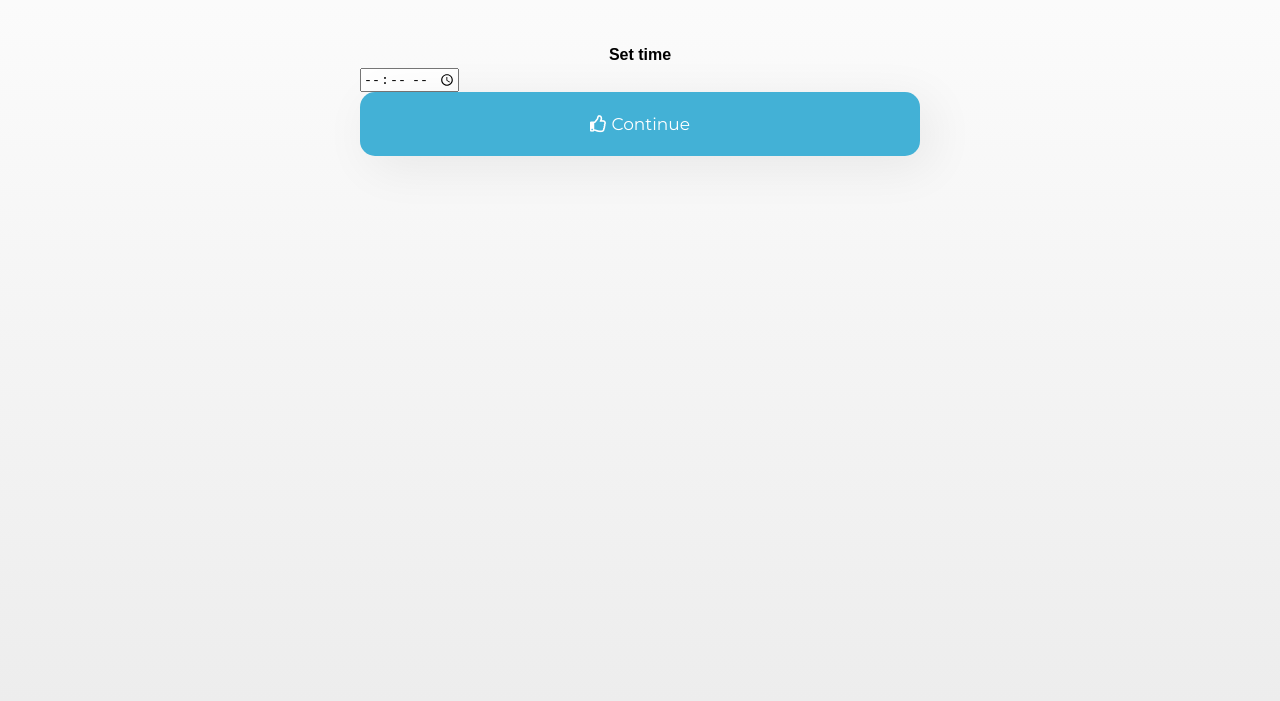
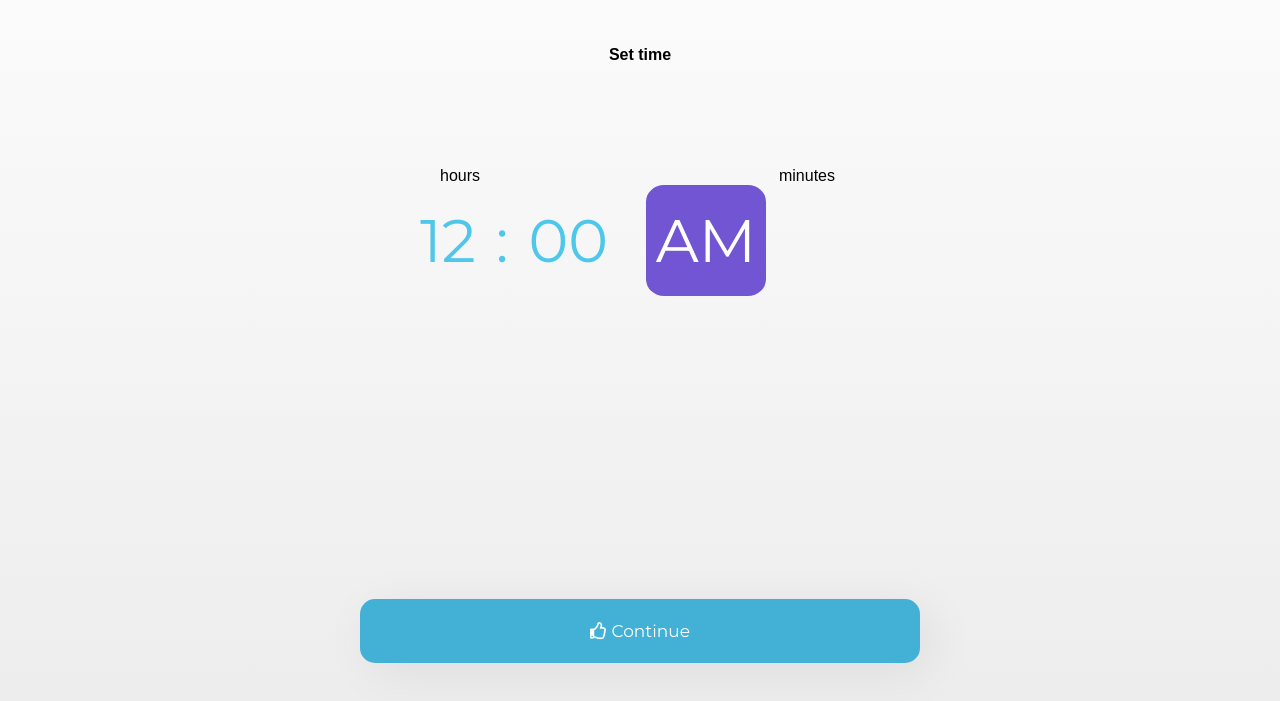
Before and after one commit to Kyubio/app, a plain HTML site: page src/setTimer.html in a window 1280 px wide. Shown: the part 97-798 px from the top of the page. Drawn offline with Linux system fonts and the light colour scheme; files whose address does not match are found by name.

Commit message:
timer input styled

```diff
--- a/src/css/style-dashboard.scss
+++ b/src/css/style-dashboard.scss
@@ -1,3 +1,8 @@
+.content-container {
+    position: relative;
+    height: 90vh;
+}
+
 #session-button {
     width: 100%;
     color: white;
@@ -9,7 +14,6 @@
     padding: 10px 10px 65px 10px;
     outline: none;
     margin: 5px 0 0 0;
-
     p {
         font-family: "Montserrat", sans-serif;
         font-size: 40px;
@@ -17,7 +21,6 @@
         text-align: left;
         margin: 0 0 0 47%;
     }
-
     .cubeView {
         position: absolute;
         left: -60px;
@@ -42,21 +45,24 @@
     width: 100%;
 }
 
+
 /* setTime.php css code*/
+
 .setTime-Title {
     margin: 50px 0 5px 0;
-  font-weight: bold;
+    font-weight: 600;
     text-align: center;
 }
 
 #timerCnfrm {
+    position: absolute;
+    bottom: 0px;
     width: 100%;
     color: white;
     background-color: #43b1d6;
     border-radius: 15px;
     box-shadow: 10px 10px 50px rgba(0, 0, 0, 0.07);
     outline: none;
-
     p {
         font-family: "Montserrat", sans-serif;
         font-size: 17px;
@@ -66,20 +72,97 @@
     }
 }
 
+.time-container {
+    display: flex;
+    justify-content: space-between;
+    width: 100%;
+    padding: 100px 85px 0 80px;
+}
+
+// selecting timer input field
+input[type=time] {
+    border: none;
+    background-color: transparent;
+    color: #4EC7EB;
+    font-size: 60px;
+    font-family: montserrat;
+    width: 100%;
+}
+
+input[type=time]::-webkit-datetime-edit-fields-wrapper {
+    display: flex;
+}
+
+input[type=time]::-webkit-datetime-edit-text {
+    padding: 19px 10px;
+}
+
+
+/* Hour */
+
+input[type=time]::-webkit-datetime-edit-hour-field {
+    background-color: transparent;
+    padding: 19px 10px;
+}
+
+
+/* Minute */
+
+input[type=time]::-webkit-datetime-edit-minute-field {
+    background-color: transparent;
+    padding: 19px 10px;
+}
+
+
+/* AM/PM */
+
+input[type=time]::-webkit-datetime-edit-ampm-field {
+    background-color: #7155d3;
+    border-radius: 15%;
+    color: #fff;
+    padding: 19px 10px;
+}
+
+
+/* 'X' button for resetting/clearing time */
+
+input[type=time]::-webkit-clear-button {
+    display: none;
+}
+
+
+/* Up/Down arrows for incrementing/decrementing the value */
+
+input[type=time]::-webkit-inner-spin-button {
+    display: none;
+}
+
+input[type="time"]::-webkit-calendar-picker-indicator {
+    background: none;
+    display: none;
+}
+
+#timeSelect {
+    padding-left: 50px;
+}
+
+
 /* setTime.php css code*/
+
 .settings-Title {
     margin: 50px 0 5px 0;
     font-weight: bold;
 }
 
 #settingsCnfrm {
+    position: absolute;
+    bottom: 0px;
     width: 100%;
     color: white;
     background-color: #43b1d6;
     border-radius: 15px;
     box-shadow: 10px 10px 50px rgba(0, 0, 0, 0.07);
     outline: none;
-
     p {
         font-family: "Montserrat", sans-serif;
         font-size: 17px;
@@ -109,7 +192,6 @@
     display: inline-block;
     width: 60px;
     height: 34px;
-
     input {
         opacity: 0;
         width: 0;
@@ -126,7 +208,6 @@
     bottom: 0;
     background-color: #e3e3e3;
     transition: 0.4s;
-
     &:before {
         position: absolute;
         content: "";
@@ -139,22 +220,21 @@
     }
 }
 
-input:checked + .slider {
+input:checked+.slider {
     background-color: #43b1d6;
 }
 
-input:focus + .slider {
-  box-shadow: 0 0 1px #2196f3;
+input:focus+.slider {
+    box-shadow: 0 0 1px #43b1d6;
 }
 
-input:checked + .slider:before {
+input:checked+.slider:before {
     transform: translateX(26px);
     background-color: white;
 }
 
 .slider.round {
     border-radius: 34px;
-
     &:before {
         border-radius: 50%;
     }
@@ -172,7 +252,6 @@ input:checked + .slider:before {
     background: #d3d3d3;
     outline: none;
     transition: opacity 0.2s;
-
     &::-webkit-slider-thumb {
         appearance: none;
         width: 25px;
@@ -181,7 +260,6 @@ input:checked + .slider:before {
         background: #43b1d6;
         cursor: pointer;
     }
-
     &::-moz-range-thumb {
         width: 25px;
         height: 25px;
@@ -199,7 +277,6 @@ input:checked + .slider:before {
     border-radius: 4px;
     left: 50%;
     transform: translateX(-50%);
-
     &::after {
         content: "";
         position: absolute;
--- a/src/setTimer.html
+++ b/src/setTimer.html
@@ -28,6 +28,7 @@
 
 <body>
 
+    <div class="content-container">
         <!-- header -->
         <header>
             <h1>KYUBIO</h1>
@@ -39,8 +40,13 @@
             <h1>Set time</h1>
         </div>
 
+        <div class="time-container">
+            <p>hours</p>
+            <p>minutes</p>
+        </div>
+
         <div>
-        <input type="time" id="timeSelect" name="timeSelect" required>
+            <input type="time" id="timeSelect" name="timeSelect" required value="00:00">
         </div>
 
         <a href="sessionSettings.html">
@@ -48,6 +54,7 @@
                 <p><i class="far fa-thumbs-up"></i> Continue</p>
             </button>
         </a>
+    </div>
 
 
 
```
Also changed, not shown: src/sessionSettings.html (+3 -0 lines), src/css/compiled/style-dashboard.min.css. Lines whose indentation alone changed are shown as unchanged.
